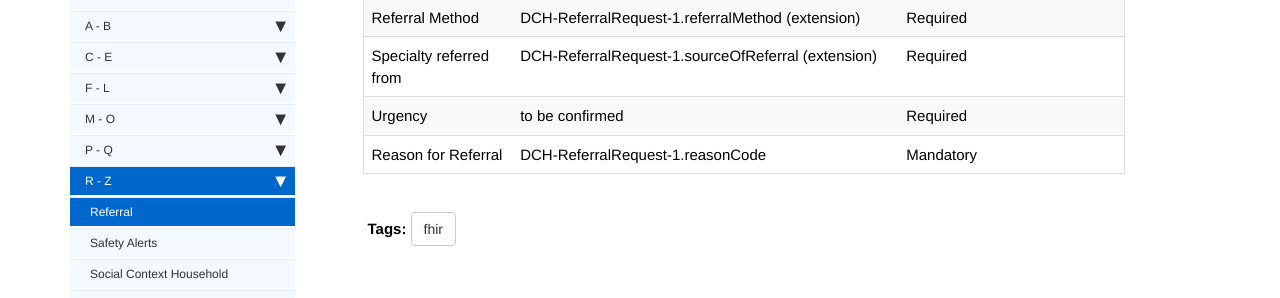
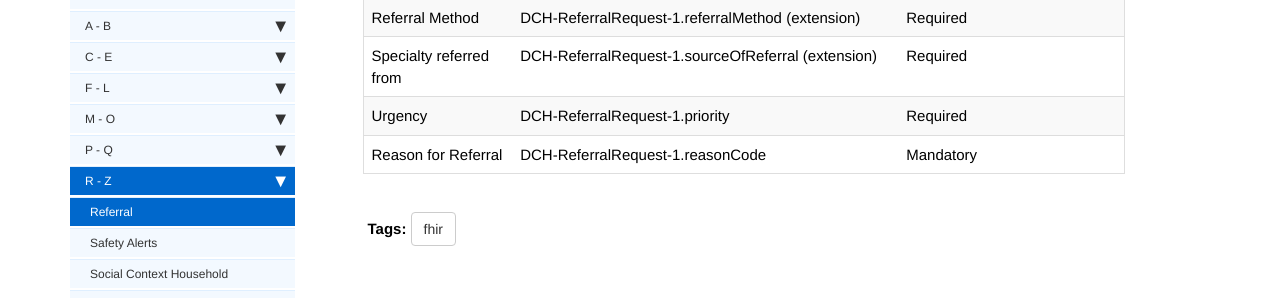
Before and after one commit to nhsconnect/Digital-Child-Health-STU3, a Jekyll site: the page built from pages/explore/explore_referral.md, in a window 1280 px wide and 900 px high, scrolled down 727 px. Shown: the part 342-640 px from the top of the window. Built offline with Jekyll 4.4.1, drawn with Linux system fonts in a browser that asks for light colours; nearby versions of some CDN libraries; comment, search, counter and statistics services are not loaded.

Commit message:
Referral Request event markdown

```diff
--- a/pages/explore/explore_referral.md
+++ b/pages/explore/explore_referral.md
@@ -37,5 +37,5 @@ The Child Health Event data items are fulfilled by elements within the FHIR reso
 | Specialty Referred to        | DCH-ReferralRequest-1.specialty                                     | Mandatory                   |
 | Referral Method              | DCH-ReferralRequest-1.referralMethod (extension)                    | Required                    |
 | Specialty referred from      | DCH-ReferralRequest-1.sourceOfReferral (extension)                  | Required                    |
-| Urgency                      | to be confirmed                                     | Required                    |
+| Urgency                      | DCH-ReferralRequest-1.priority                                     | Required                    |
 | Reason for Referral          | DCH-ReferralRequest-1.reasonCode                                        | Mandatory                   |
```
